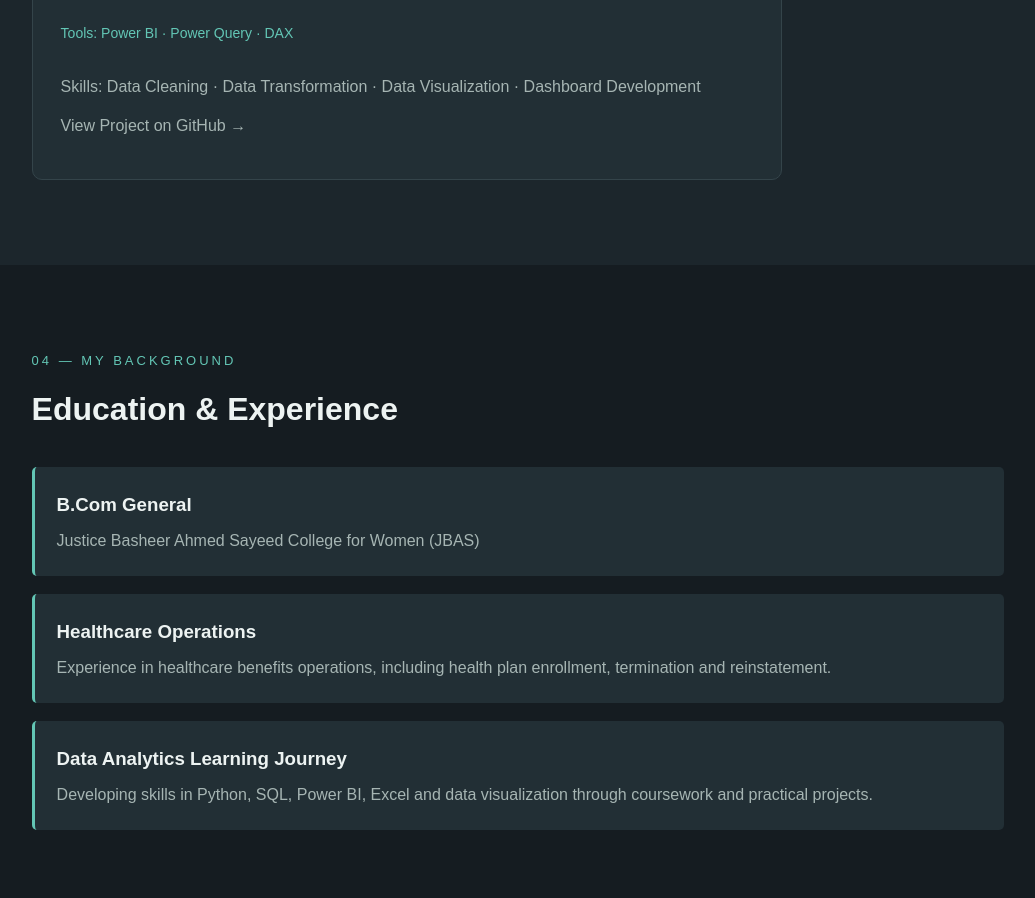
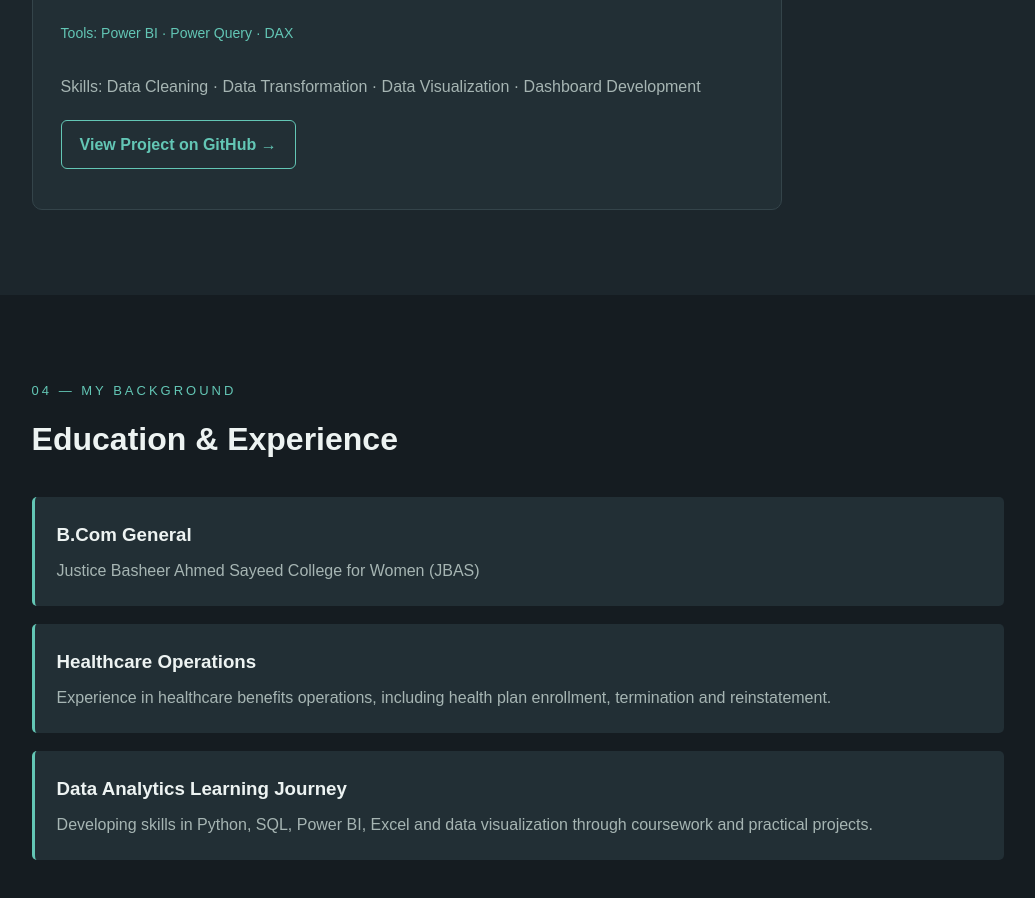
Before and after one commit to sarahdata-ad/sarahdata-ad.github.io, a plain HTML site: page index.html in a window 1280 px wide. Shown: the part 2768-3666 px from the top of the page, without its empty margins (122-1157 px from the left). Drawn offline with Linux system fonts and the light colour scheme.

Commit message:
Update index.html

```diff
--- a/index.html
+++ b/index.html
@@ -239,6 +239,26 @@
             color: var(--teal);
             font-size: 14px;
         }
+
+.project-link {
+    margin-top: 20px;
+}
+
+.project-link a {
+    display: inline-block;
+    color: var(--teal);
+    border: 1px solid var(--teal);
+    padding: 10px 18px;
+    border-radius: 6px;
+    font-weight: bold;
+    transition: 0.3s;
+}
+
+.project-link a:hover {
+    background: var(--teal);
+    color: var(--background);
+}
+
 
 /* Dashboard gallery */
 
```
